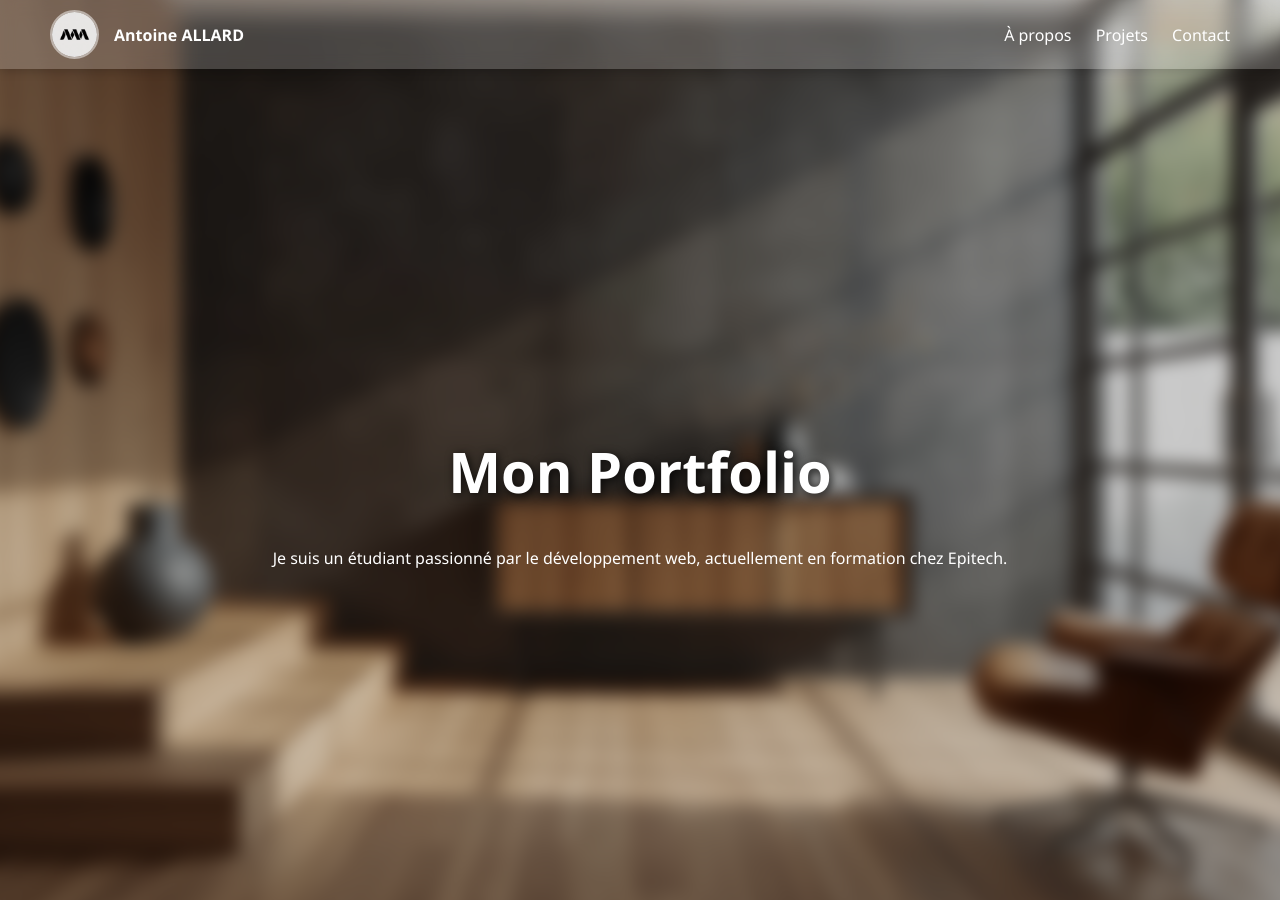
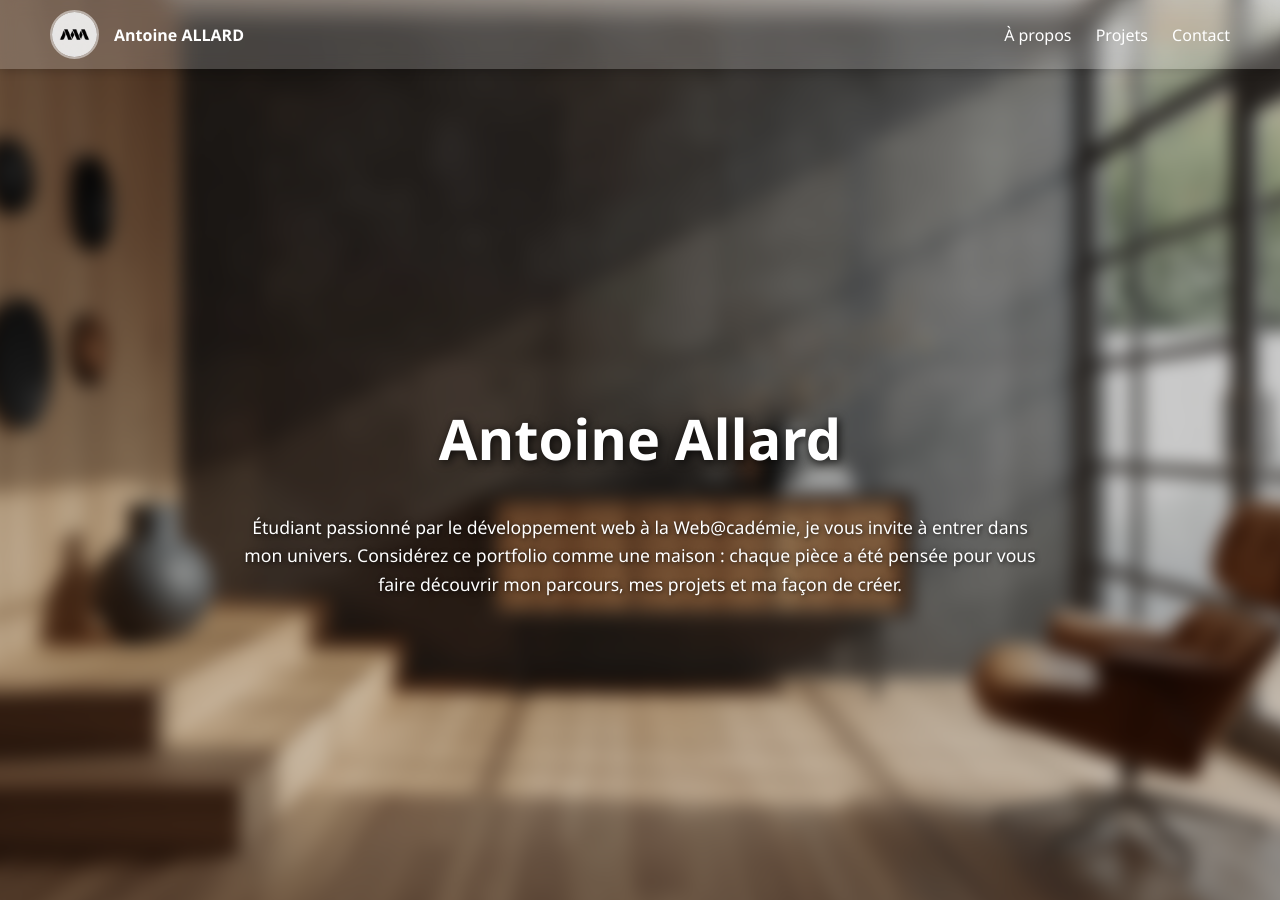
Before and after one commit to AntoineAll/Portfolio, a Jekyll site: the page built from index.markdown, in a window 1280 px wide. Built offline with Jekyll 4.4.1, drawn with Linux system fonts in a browser that asks for light colours.

Commit message:
[Ajout]: Changement sur le titre dans home

```diff
--- a/_layouts/home.html
+++ b/_layouts/home.html
@@ -102,6 +102,15 @@
             padding-top: 80px;
         }
 
+        .center-title p {
+            max-width: 800px;
+            margin: 20px auto 0;
+            line-height: 1.6;
+            font-size: 1.1rem;
+            padding: 0 20px;
+            text-shadow: 1px 1px 5px rgba(0, 0, 0, 0.8);
+        }
+
         h1 {
             font-size: 3.5rem;
             text-shadow: 2px 2px 10px rgba(0, 0, 0, 0.8);
@@ -114,6 +123,7 @@
             nav { padding: 10px 20px; }
             .nav-links a { margin-left: 10px; font-size: 0.8rem; }
             .brand-container .name { display: none; }
+            .center-title p { font-size: 0.95rem; max-width: 90%; }
         }
     </style>
 </head>
--- a/index.markdown
+++ b/index.markdown
@@ -1,7 +1,8 @@
 ---
 layout: home
-title: "Mon Portfolio"
+title: "Antoine Allard"
 background_image: "assets/images/hall_back.jpg"
 ---
 
-Je suis un étudiant passionné par le développement web, actuellement en formation chez Epitech.
+Étudiant passionné par le développement web à la Web@cadémie, je vous invite à entrer dans mon univers.
+Considérez ce portfolio comme une maison : chaque pièce a été pensée pour vous faire découvrir mon parcours, mes projets et ma façon de créer.
```
